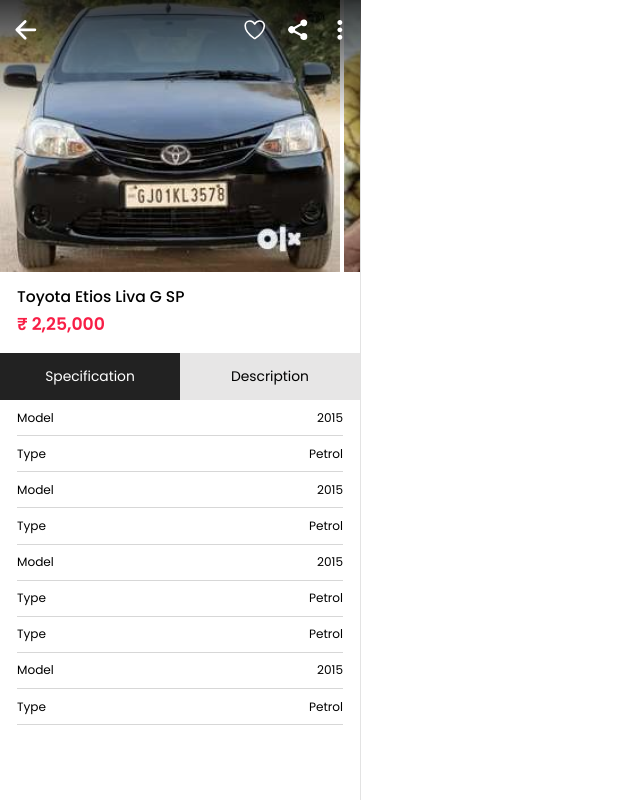
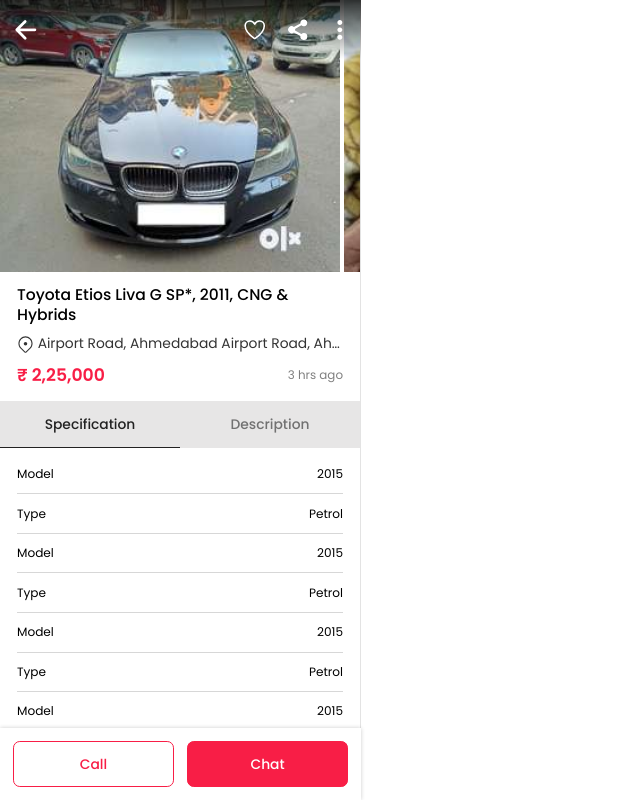
Before and after one commit to 25mohit/rent-property-project-frontend, a Next.js app: page /ItemDetails in a window 1280 px wide. Shown: the whole page, without its empty margins (0-640 px from the left). Built offline with nearby package versions, Linux system fonts and the light colour scheme.

Commit message:
item details page complete

```diff
--- a/public/images/index.tsx
+++ b/public/images/index.tsx
@@ -4,3 +4,4 @@
 export { default as electronic } from "./electronic.svg";
 export { default as prImg1 } from "./prImg1.jpg";
 export { default as prImg2 } from "./prImg2.jpg";
+export { default as prImg3 } from "./prImg3.jpg";
--- a/src/app/ItemDetails/page.tsx
+++ b/src/app/ItemDetails/page.tsx
@@ -1,15 +1,28 @@
-import React from "react";
+'use client'
+import React, { useState } from 'react';
 import SingleContentLayout from "../components/HOC/Layout/SingleContentLayout";
 import { IoArrowBack, IoHeartOutline, IoShareSocialSharp } from "react-icons/io5";
-import { FiSearch } from "react-icons/fi";
-import { MdMoreHoriz, MdNotificationsNone, MdOutlineMoreVert } from "react-icons/md";
-import { prImg1, prImg2 } from "../../../public/images";
+import { MdOutlineMoreVert } from "react-icons/md";
+import { prImg1, prImg2, prImg3 } from "../../../public/images";
 import Image from "next/image";
+import { GoLocation } from 'react-icons/go';
+import Link from 'next/link';
+import { FaCircleCheck } from 'react-icons/fa6';
+import { IoIosArrowForward } from 'react-icons/io';
+import { TbDiscountCheckFilled } from 'react-icons/tb';
 
 const ItemDetails = () => {
+
+  const [activeTab, setActiveTab] = useState(1); // Set initial active tab to 1
+
+  const handleTabClick = (index: any) => {
+    setActiveTab(index);
+  };
+
   return (
     <>
       <SingleContentLayout>
+        <div className='spaceLessDetails'>
           <div className="headerBar detailsHeader">
             <div className="col leftMenu">
               <button className="btn menuBtn"><IoArrowBack /></button>
@@ -24,6 +37,7 @@
                     <div className="dropdownBody">
                       <ul>
                         <li><button>Edit</button></li>
+                        <li><button>Deactive</button></li>
                         <li><button>Delete</button></li>
                       </ul>
                     </div>
@@ -33,29 +47,42 @@
           </div>
 
           <div className="sliderItem scroll2">
-          <figure className="itemImg"><Image src={prImg1} alt="prImg1" /></figure>
+            <figure className="itemImg"><Image src={prImg3} alt="prImg1" /></figure>
             <figure className="itemImg"><Image src={prImg2} alt="prImg1" /></figure>
             <figure className="itemImg"><Image src={prImg1} alt="prImg1" /></figure>
             <figure className="itemImg"><Image src={prImg2} alt="prImg1" /></figure>
-
           </div>
 
           <div className="ItemsContentBody">
             <div className="titleDetails">
-            <div className="left">
-              <h3 className="itemName">Toyota Etios Liva G SP</h3>
+              <h3 className="itemName">Toyota Etios Liva G SP*, 2011, CNG & Hybrids</h3>
+              <p className="location textLimit l1">
+                <GoLocation className="icon" /> Airport Road, Ahmedabad Airport Road, Ahmedabad</p>
+              <div className="priceTime">
                 <h4 className="itemPrice">₹ 2,25,000</h4>
+                <span className="time">3 hrs ago</span>
               </div>
             </div>
 
 
             <div className="featuresBox">
               <div className="menuTab">
-                <button className="active">Specification</button>
-                <button>Description</button>
+                <button
+                  id="tabAction1"
+                  className={activeTab === 1 ? 'active' : ''}
+                  onClick={() => handleTabClick(1)}
+                >
+                  Specification
+                </button>
+                <button
+                  id="tabAction2"
+                  className={activeTab === 2 ? 'active' : ''}
+                  onClick={() => handleTabClick(2)}
+                >
+                  Description
+                </button>
               </div>
-
-              <div className="specifitionList">
+              <div id="tabActionBody1" className={activeTab === 1 ? 'specifitionList' : 'hidden'}>
                 <ul>
                   <li>
                     <span>Model</span>
@@ -82,6 +109,18 @@
                     <span>Petrol</span>
                   </li>
                   <li>
+                    <span>Model</span>
+                    <span>2015</span>
+                  </li>
+                  <li>
+                    <span>Type</span>
+                    <span>Petrol</span>
+                  </li>
+                  <li>
+                    <span>Model</span>
+                    <span>2015</span>
+                  </li>
+                  <li>
                     <span>Type</span>
                     <span>Petrol</span>
                   </li>
@@ -95,7 +134,37 @@
                   </li>
                 </ul>
               </div>
+              <div id="tabActionBody2" className={activeTab === 2 ? 'descriptionList' : 'hidden'}>
+                <p>
+                  Lorem Ipsum is simply dummy text of the printing and typesetting industry. Lorem Ipsum
+                  has been the industry's standard dummy text ever since the 1500s, when an unknown
+                  printer took a galley of type and scrambled it to make a type specimen book. It has
+                  survived not only five centuries, but also the leap into electronic typesetting,
+                  remaining essentially unchanged.
+                </p>
               </div>
+            </div>
+
+
+            <div className='detailsFixBtn'>
+              <button className='mainBtn borderBtn'>Call</button>
+              <button className='mainBtn fillBtn'>Chat</button>
+            </div>
+          </div>
+
+
+          <div className='googleMap'>
+          <iframe className='MapBox' src="https://www.google.com/maps/embed?pb=!1m18!1m12!1m3!1d227748.43601861503!2d75.62574093351257!3d26.885421393350004!2m3!1f0!2f0!3f0!3m2!1i1024!2i768!4f13.1!3m3!1m2!1s0x396c4adf4c57e281%3A0xce1c63a0cf22e09!2sJaipur%2C%20Rajasthan!5e0!3m2!1sen!2sin!4v1713976333520!5m2!1sen!2sin" loading="lazy" referrerpolicy="no-referrer-when-downgrade"></iframe>
+          </div>
+          <Link href="#" className='sellerCard'>
+              <h6>Seller Details</h6>
+              <div className='sellerBox'>
+              <Image src={prImg3} alt="prImg1" className='img' />
+              <h5><span className='textLimit l1'>Jitendra Kumar Prajapat</span> <TbDiscountCheckFilled className='blueTik' /></h5>
+              <IoIosArrowForward className='arrow' />
+              </div>
+          </Link>
+
         </div>
       </SingleContentLayout>
     </>
--- a/src/app/style.scss
+++ b/src/app/style.scss
@@ -355,6 +355,7 @@
 				width: 425rem;
 				top: 0;
 				border:none;
+				z-index: 9;
 
 				.right {
 					flex: 100%;
@@ -365,10 +366,20 @@
 					top: 0;
 					width: 100%;
 					background-image: linear-gradient(#000000c7, transparent);
-					height: 150rem;
+					height: 70rem;
 					z-index: -1;
 				}
+                &.active {
+					background:#fff;
+					box-shadow: 0 0 5rem rgba(0, 0, 0, 0.2);
 
+					&::after {
+						display: none;
+					}
+					svg {
+						color: #000;
+					}
+				}
 				.leftMenu {
 
 					.menuBtn {
@@ -548,62 +559,71 @@
 .ItemsContentBody {
 
 	.titleDetails {
-		display: flex;
-		align-items: center;
 		padding: 15rem 20rem;
 
-		.left {
-			width: 100%;
+            .priceTime {
+				display: flex;
+				align-items: center;
+				justify-content: space-between;
 
-			.itemPrice {
-				font-size: var(--fontSize20);
-				font-weight: 600;
-				margin-bottom: 3rem;
-				color: var(--main);
+				.itemPrice {
+					font-size: var(--fontSize20);
+					font-weight: 600;
+					color: var(--main);
+				}
+                .time {
+                    font-size: 14rem;
+					opacity: 0.5;
+				}
 			}
 			.itemName {
 				font-size: var(--fontSize18);
-				margin-bottom: 5rem;
 				font-weight: 500;
+				line-height: 1.3;
 			}
-		}
-		.right {
-
-			.favIcon {
-				width: 50rem;
-				height: 50rem;
-				display: flex;
-				align-items: center;
-				justify-content: center;
-				background: #fff;
-				border-radius: 50rem;
-				color: var(--main);
-				box-shadow: 0 0 10px rgb(0 0 0 / 20%);
+			.location {
+				margin: 10rem 0;
+				opacity: 0.8;
 
 				svg {
-					width: 30rem;
-					height: 30rem;
+					display: inline-block;
+					width: 20rem;
+					height: 20rem;
+					margin-top: -5rem;
 				}
 			}
-		}
+
 	}
 
 	.featuresBox {
 
 		.menuTab {
 			display: flex;
+			margin-bottom: 20rem;
 
 			button {
 				width: 50%;
 				background: #e7e6e6;
 				padding: 0 10rem;
 				height: 55rem;
+				color: #717171;
+				font-weight: 500;
+				border-bottom: 2rem solid transparent;
 
 				&.active {
 					border-bottom: 2rem solid #222;
-					background: #222;
-					color: #fff;
+					color: #222;
+					opacity: 1;
 				}
+			}
+		}
+
+		.descriptionList {
+			padding: 0 20rem;
+
+			p {
+				font-size: var(--fontSize14);
+				line-height: 1.7;
 			}
 		}
 		.specifitionList {
@@ -616,14 +636,36 @@
 					display: flex;
 					justify-content: space-between;
 					border-bottom: 1rem solid #d7d7d7;
-					padding: 10rem 0;
+					padding: 12rem 0;
 					font-size: var(--fontSize14);
+
+					&:first-child {
+						padding-top: 0;
+					}
+					&:last-child {
+						border: none;
+					}
 				}
 			}
 		}
 	}
 }
 
+.detailsFixBtn {
+    display: flex;
+    gap: 15rem;
+    position: fixed;
+    bottom: 0;
+    left: 0;
+    width: 425rem;
+    padding: 15rem 15rem;
+    box-shadow: 0 0 5rem rgba(0, 0, 0, 0.2);
+	background: #fff;
+	z-index: 99;
+}
+.spaceLessDetails {
+	padding-bottom: 110rem;
+}
 
 .titleBox {
 	display: block;
@@ -912,6 +954,71 @@
 .text-success {
 	color: green;
 }
+.sellerCard {
+    padding: 20rem 20rem;
+    box-shadow: 0 0 5rem rgba(0, 0, 0, 0.2);
+    background: whitesmoke;
+	margin-top: 20rem;
+	display: block;
+
+	h6 {
+		font-size:var(--fontSize16);
+		margin-bottom: 10rem;
+		font-weight: 500;
+		color: var(--main);
+	}
+
+    .sellerBox {
+		display: flex;
+		align-items: center;
+		gap: 10rem;
+		position: relative;
+
+		.img {
+			width: 60rem;
+			height: 60rem;
+			object-fit: cover;
+			border-radius: 50rem;
+		}
+		h5 {
+			font-size: 18rem;
+			font-weight: 500;
+			display: flex;
+			align-items: center;
+			gap: 5rem;
+			padding-right: 40rem;
+		}
+		.arrow {
+			position: absolute;
+			right:0;
+			width: 25rem;
+			height: 25rem;
+		}
+	}
+
+}
+.blueTik {
+	min-width: 25rem;
+	min-height: 25rem;
+	max-width: 25rem;
+	max-height: 25rem;
+	color: #0564dd;
+}
+.googleMap {
+	padding: 0 20rem;
+	margin-top: 10rem;
+
+	.MapBox {
+		width: 100%;
+		height: 200rem;
+		display: block;
+		object-fit: cover;
+		border-radius: 5rem;
+		border: none;
+		box-shadow: none;
+		outline: none;
+	}
+}
 
 @media (max-width:991px) {
 
```
Also changed, not shown: public/images/prImg3.jpg (added). Lines whose indentation alone changed are shown as unchanged.
